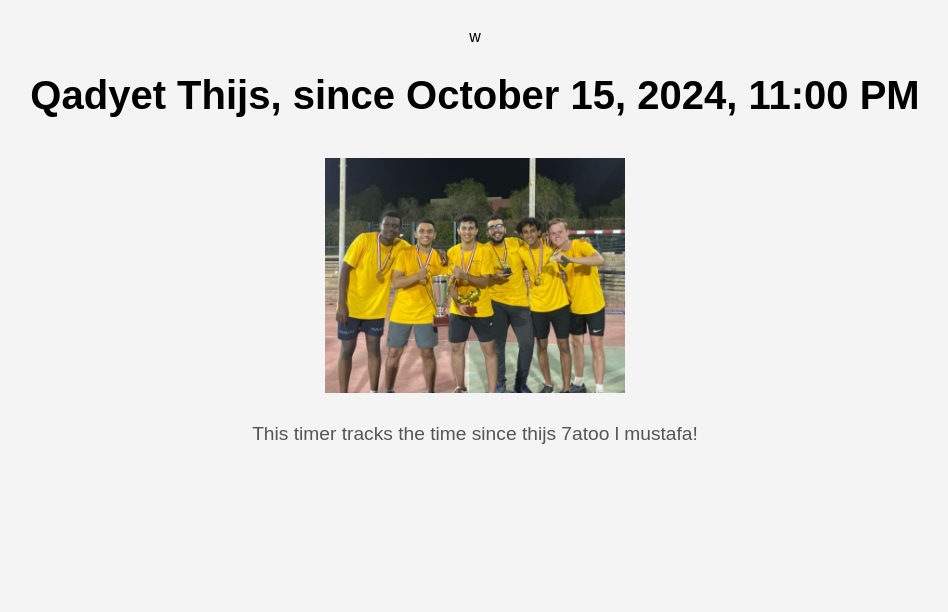
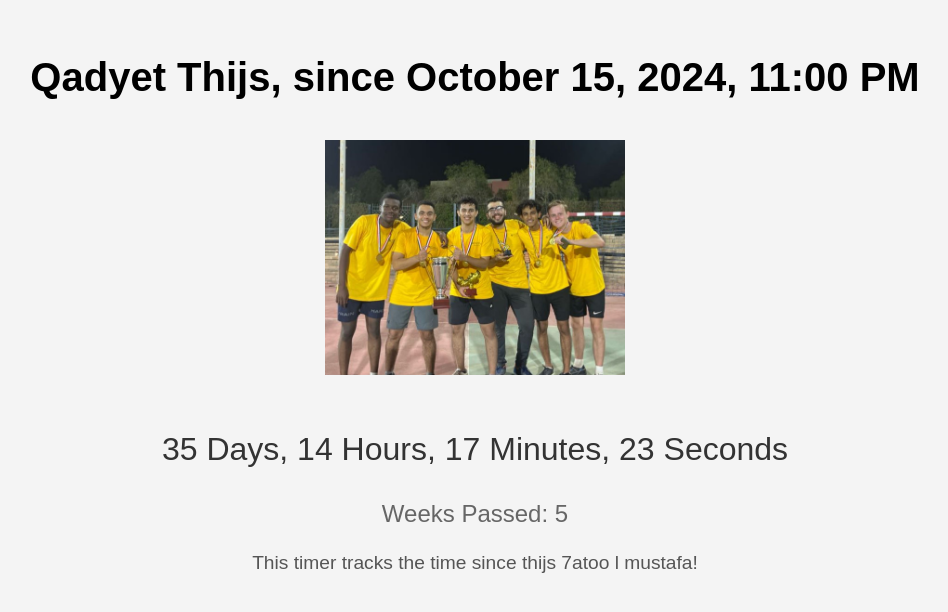
Before and after one commit to mego74/Qadyat-Thijs, a plain HTML site: page index.html in a window 1280 px wide. Shown: the whole page, without its empty margins (165-1113 px from the left). Drawn offline with Linux system fonts and the light colour scheme.

Commit message:
Update index.html

```diff
--- a/index.html
+++ b/index.html
@@ -1,4 +1,4 @@
-w<!DOCTYPE html>
+<!DOCTYPE html>
 <html lang="en">
 <head>
     <meta charset="UTF-8">
@@ -19,6 +19,11 @@ w<!DOCTYPE html>
             font-size: 2em;
             color: #333;
         }
+        .weeks {
+            font-size: 1.5em;
+            color: #666;
+            margin-top: 10px;
+        }
         img {
             width: 300px;
             height: auto;
@@ -34,6 +39,8 @@ w<!DOCTYPE html>
 <body>
     <h1>Qadyet Thijs, since October 15, 2024, 11:00 PM</h1>
     <img src="thijs.jpg" alt="test">
+    <p class="timer" id="timer">Loading...</p>
+    <p class="weeks" id="weeks">Loading weeks...</p>
     <p class="description">This timer tracks the time since thijs 7atoo l mustafa!</p>
 
     <script>
```
